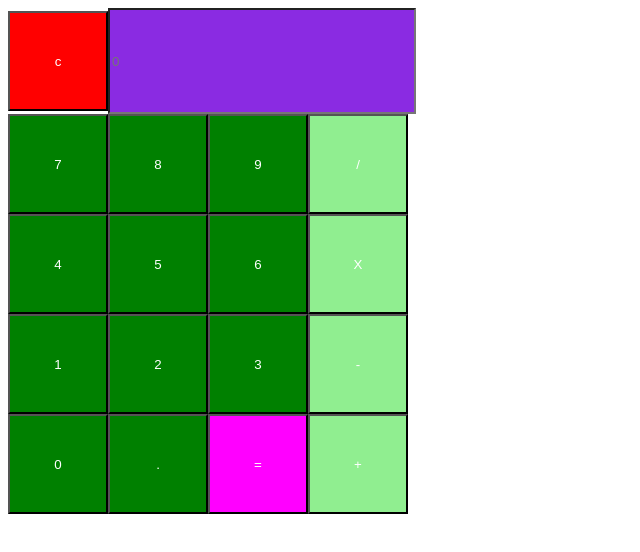
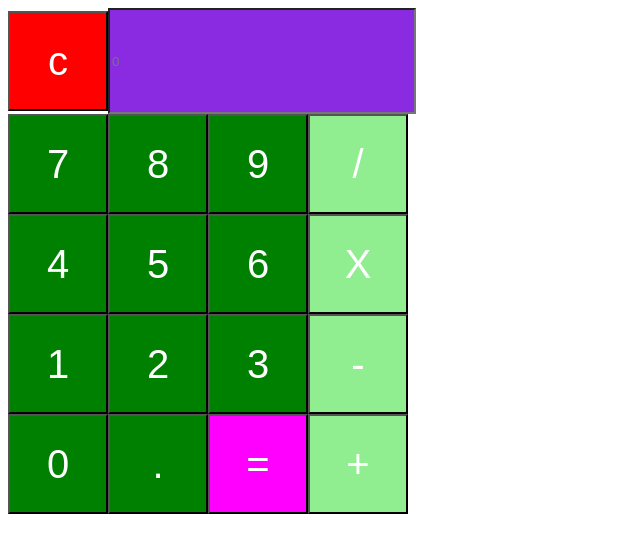
Before and after one commit to Momentum-Team-12/js-caculator-part-1-imsreish, a plain HTML site: page index.html in a window 1280 px wide. Shown: the whole page, without its empty margins (0-640 px from the left). Drawn offline with Linux system fonts and the light colour scheme.

Commit message:
Added some styling

```diff
--- a/index.html
+++ b/index.html
@@ -14,28 +14,28 @@
         <input type="text" pattern="[0-9]" placeholder="0" id="resultField">
     </div>
     <div class="row">
-        <button class="button" id="seven">7</button>
-        <button class="button" id="eight">8</button>
-        <button class="button" id="nine">9</button>
-        <button class="button operator" id="divide">/</button>
+        <button id="seven">7</button>
+        <button id="eight">8</button>
+        <button id="nine">9</button>
+        <button class="operator" id="divide">/</button>
     </div>
     <div class="row">
-        <button class="button" id="four">4</button>
-        <button class="button" id="five">5</button>
-        <button class="button" id="six">6</button>
-        <button class="button operator" id="multiply">X</button>
+        <button id="four">4</button>
+        <button id="five">5</button>
+        <button id="six">6</button>
+        <button class="operator" id="multiply">X</button>
     </div>
     <div class="row">
-        <button class="button" id="one">1</button>
-        <button class="button" id="two">2</button>
-        <button class="button" id="three">3</button>
-        <button class="button operator" id="subtract">-</button>
+        <button id="one">1</button>
+        <button id="two">2</button>
+        <button id="three">3</button>
+        <button class="operator" id="subtract">-</button>
     </div>
     <div class="row">
-        <button class="button" id="zero">0</button>
-        <button class="button" id="point">.</button>
-        <button class="button" id="findResult">=</button>
-        <button class="button operator" id="add">+</button>
+        <button id="zero">0</button>
+        <button id="point">.</button>
+        <button id="findResult">=</button>
+        <button class="operator" id="add">+</button>
     </div>
 </body>
 <script src = main.js defer></script>
--- a/main.css
+++ b/main.css
@@ -4,7 +4,7 @@
     justify-items: center;
 }
 
-.button {
+button {
     background-color: green;
     color: white;
     width: 100px;
@@ -12,11 +12,13 @@
     display: flex;
     align-items: center;
     justify-content: center;
+    font-size: 40px;
 }
 
 .operator {
     background-color: lightgreen;
 }
+
 input:invalid {
     border: red solid 3px;
 }
@@ -24,8 +26,6 @@ input:invalid {
 #findResult {
     background-color: fuchsia;
 }
-
-
 
 #clear {
     background-color: red;
--- a/main.js
+++ b/main.js
@@ -1,6 +1,6 @@
 console.log("JS is connected");
 
-const selectButton = document.querySelectorAll(".button");
+const selectButton = document.querySelectorAll("button");
 // declares new varibale (button) equivalent to the querySelectorAll method for every element "button".
 for (let buttonCheck of selectButton) {
   buttonCheck.addEventListener("click", (event) => {
@@ -94,6 +94,7 @@ for (let buttonCheck of selectButton) {
       resultField.value += "9";
       console.log("nine pressed");
     }
+
     // if (
     //   event.target.id ===
     //   "point, zero, one, two, three, four, five, six, seven, eight, nine"
```
